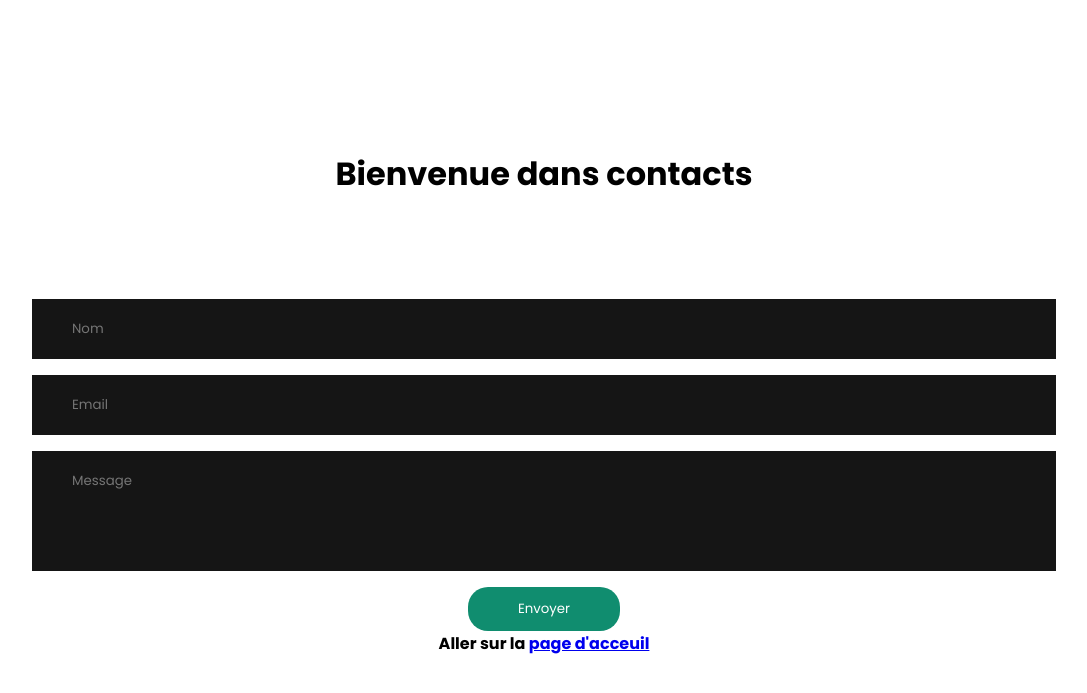
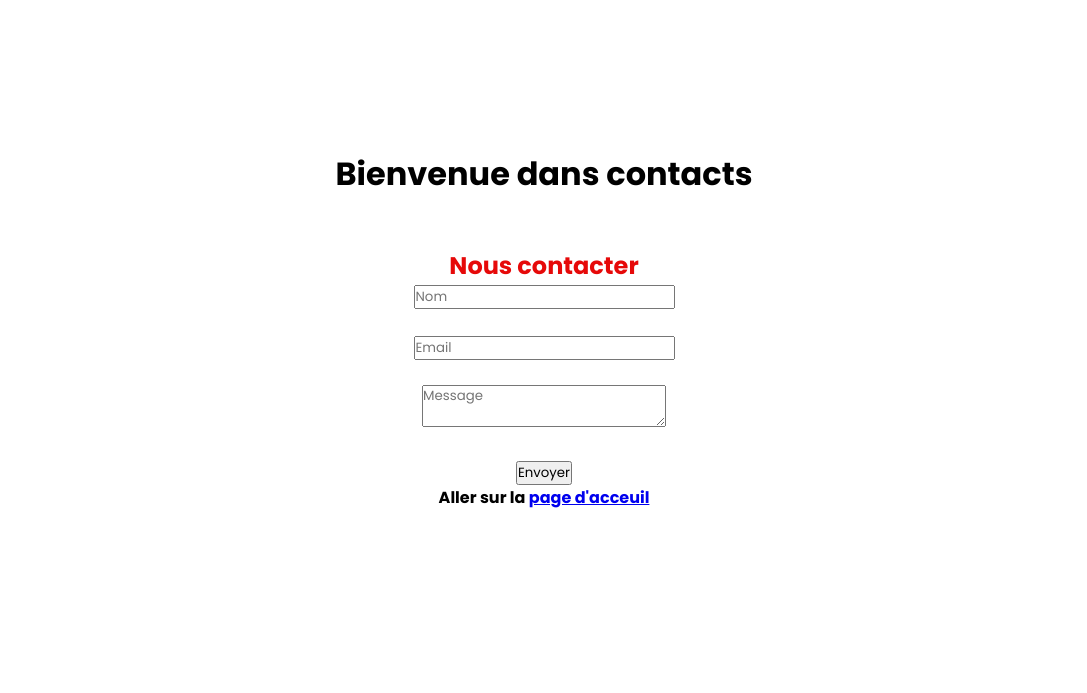
Before and after one commit to salma-mindy/flask-project0, a Flask app: page /contacts in a window 1280 px wide. Shown: the top 693 px of the page, without its empty margins (96-1183 px from the left). Run offline with Flask 2, Linux system fonts and the light colour scheme.

Commit message:
projet flask v5

```diff
--- a/static/anoa.css
+++ b/static/anoa.css
@@ -5,7 +5,7 @@
     box-sizing: border-box;
     font-family: 'Poppins', sans-serif;
 }
-section{
+.sec{
     position: relative;
     width: 100%;
     min-height: 100vh;
@@ -13,7 +13,7 @@ section{
     display: flex;
     justify-content: space-between;
     align-items: center;
-    background-color: #1e1e1e;
+    background-color: #b59397;
     transition: 0.5s;
     -webkit-transition: 0.5s;
     -moz-transition: 0.5s;
@@ -166,11 +166,10 @@ header ul li a:hover{
 
 
 /* (start) contacts style */
-.border{
+.card{
     width: 100px;
     height: 10px;
     background: #108d6f;
-    margin: 40px auto;
   }
 
   .contact-form{
--- a/templates/base.html
+++ b/templates/base.html
@@ -3,7 +3,6 @@
 <head>
     <!-- Required meta tags -->
     <meta charset="utf-8">
-
     <link rel="stylesheet" href="./static/anoa.css">
     <link rel="icon" type="image/png" href="static/img/logoAnoa.png">
 
@@ -14,6 +13,5 @@
 
     {% block body %}
     {% endblock %}
-
 </body>
 </html>
--- a/templates/contacts.html
+++ b/templates/contacts.html
@@ -3,16 +3,20 @@
 {% block body %}
 <br><br><br><br><br><br>
 <center>
-<h1 class="ctt margin-left: 80px;">Bienvenue dans contacts</h1>
+<h1>Bienvenue dans contacts</h1>
 <br><br>
-
-<form action="">
-    <h2 style="color: #ffffff;">Nous contacter</h2>
-    <input type="text" class="contact-form-text" placeholder="Nom">
-    <input type="email" class="contact-form-text" placeholder="Email">
-    <textarea class="contact-form-text" placeholder="Message"></textarea>
-    <input type="submit" class="contact-form-btn" value="Envoyer">
-</form>
+<card class="card">
+    <form action="">
+        <h2 style="color: #e60909;">Nous contacter</h2>
+        <input type="text" class="testaform" placeholder="Nom">
+            <br><br>
+        <input type="email" class="testaform" placeholder="Email">
+            <br><br>
+        <textarea class="testaform" placeholder="Message"></textarea>
+            <br><br>
+        <input type="submit" class="bouton" value="Envoyer">
+    </form>
+</card>
 
 
 
```
Also changed, not shown: templates/details.html (+23 -0 lines), templates/home.html (+7 -7 lines).
